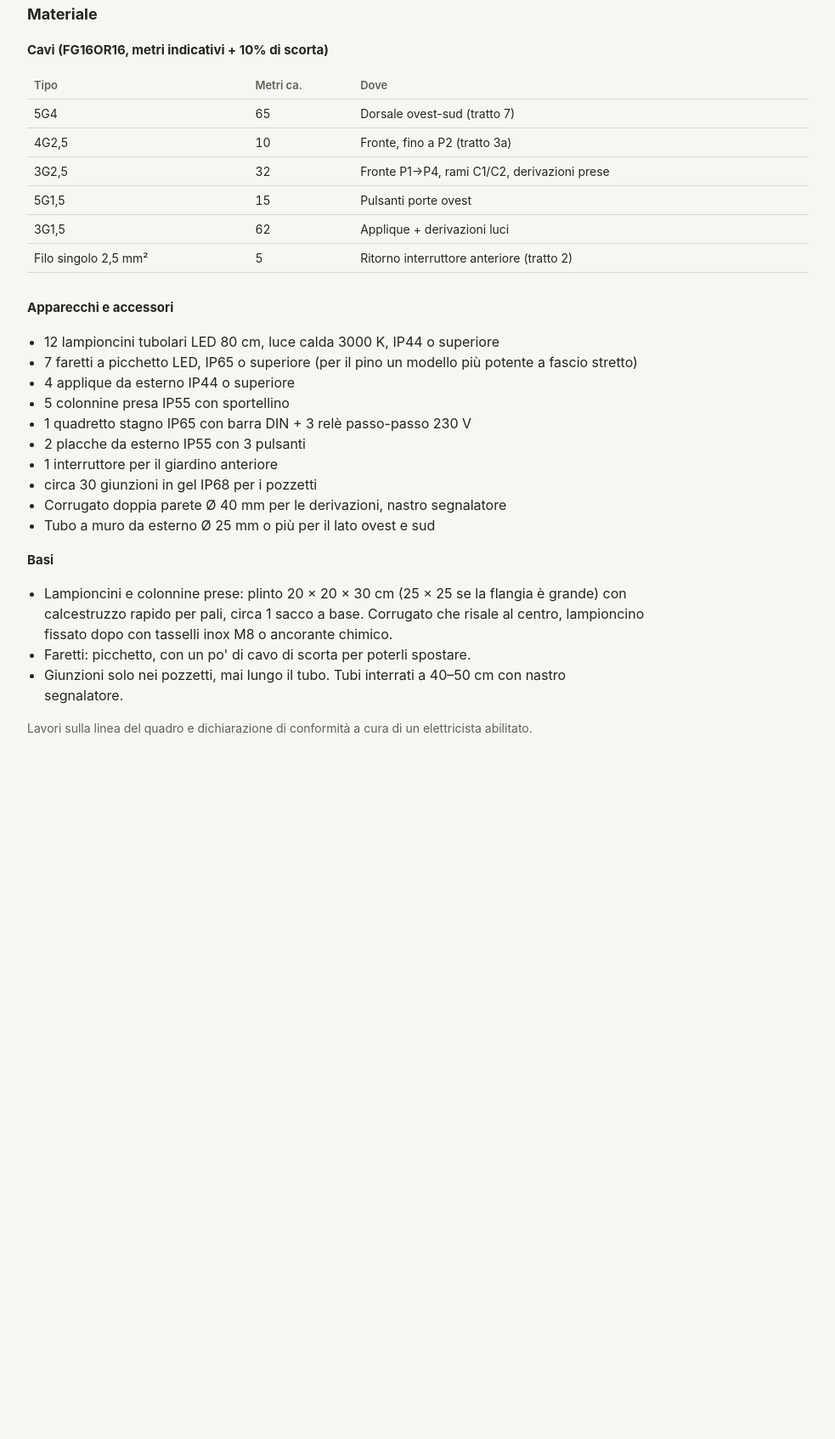
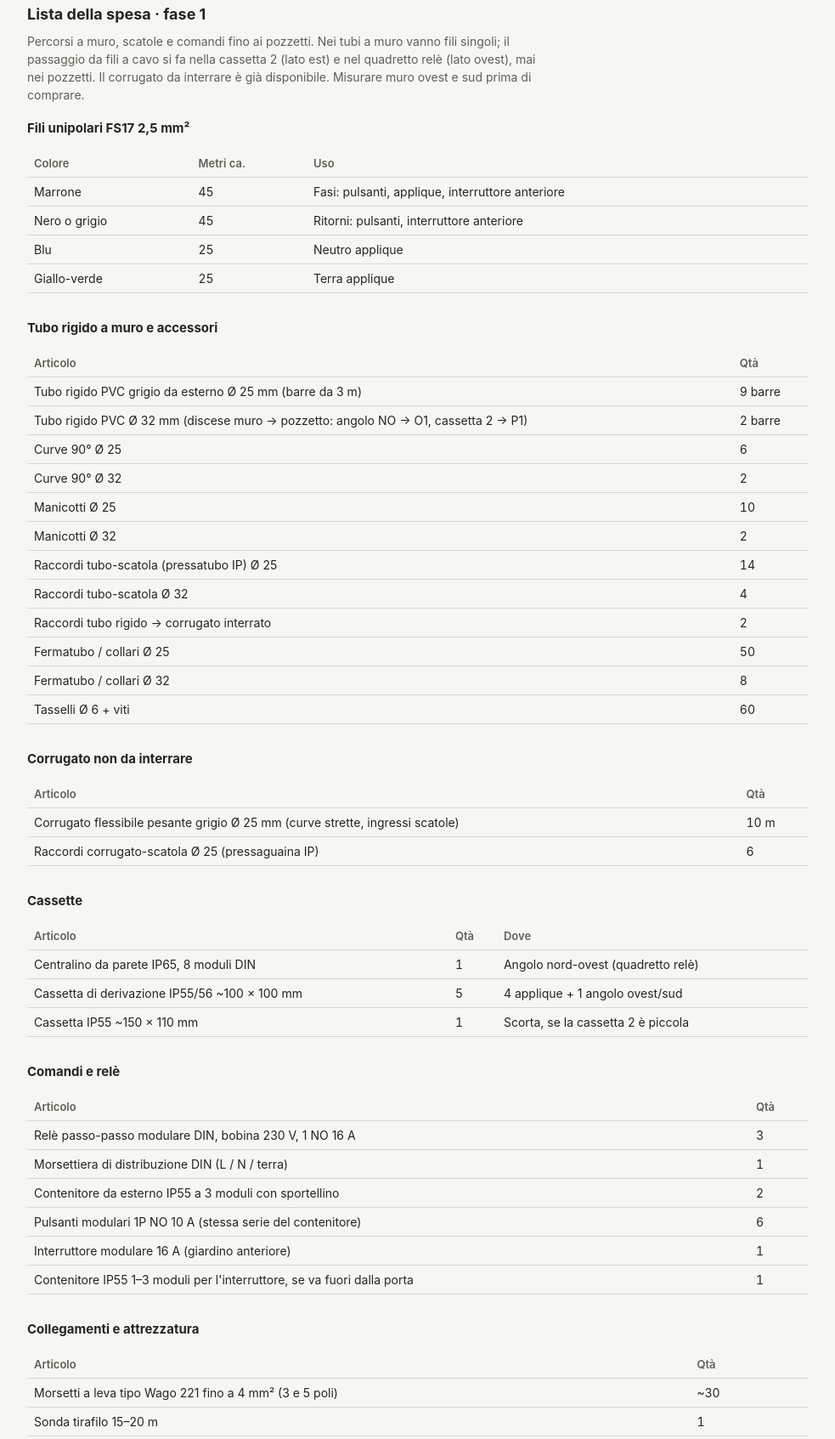
Before and after one commit to stefanoiacino/illuminazione-giardino, a plain HTML site: page index.html in a window 1280 px wide. Shown: the part 2633-4326 px from the top of the page at 85% size, without its empty margins (148-1131 px from the left). Before the commit the page ends 3556 px from the top, so only its background shows below. Drawn offline with Linux system fonts and the light colour scheme.

Commit message:
Lista della spesa fase 1, fili a muro 2,5 mm²
Co-Authored-By: Claude Opus 5.5 <noreply@anthropic.com>

```diff
--- a/index.html
+++ b/index.html
@@ -259,24 +259,81 @@ ul{padding-left:20px}
 <tr><td>3a</td><td>Cassetta 2 → P1 → P2</td><td>FG16OR16 4G2,5</td><td>L anteriore, L fissa (Pr5), N, terra</td><td class="todo">da posare</td><td class="n">10</td></tr>
 <tr><td>3b</td><td>P1 → P3 → P4</td><td>FG16OR16 3G2,5</td><td>L anteriore, N, terra</td><td class="todo">da posare</td><td class="n">12</td></tr>
 <tr><td>4</td><td>Cassetta 2 → muro est e nord → angolo legnaia</td><td>3 × 4 mm²</td><td>L, N, terra</td><td class="ok">già posato</td><td class="n">–</td></tr>
-<tr><td>5</td><td>Quadretto → pulsanti porta N e S</td><td>FG16OR16 5G1,5</td><td>comune, 3 ritorni, riserva</td><td class="todo">da posare (tubo a muro nuovo)</td><td class="n">15</td></tr>
-<tr><td>6</td><td>Quadretto → applique W1–W4</td><td>FG16OR16 3G1,5</td><td>L applique, N, terra</td><td class="todo">da posare (tubo a muro nuovo)</td><td class="n">22</td></tr>
+<tr><td>5</td><td>Quadretto → pulsanti porta N e S</td><td>fili FS17 2,5 mm² in tubo a muro</td><td>comune, 3 ritorni</td><td class="todo">fase 1</td><td class="n">15</td></tr>
+<tr><td>6</td><td>Quadretto → applique W1–W4</td><td>fili FS17 2,5 mm² in tubo a muro</td><td>L applique, N, terra</td><td class="todo">fase 1</td><td class="n">22</td></tr>
 <tr><td>7</td><td>Quadretto → O1 → … → O5 → S1 → S2 → S3</td><td>FG16OR16 5G4</td><td>L lampioncini, L faretti, L prese, N, terra</td><td class="todo">da posare (tubo angolo → O1 da fare)</td><td class="n">65</td></tr>
 <tr><td>7b</td><td>S1 → C1, S2 → C2</td><td>FG16OR16 3G2,5</td><td>L, N, terra</td><td class="todo">da posare</td><td class="n">10</td></tr>
-<tr><td>Der.</td><td>Pozzetto → 12 lampioncini + 7 faretti</td><td>FG16OR16 3G1,5</td><td>L, N, terra</td><td class="todo">da posare</td><td class="n">40</td></tr>
+<tr><td>Der.</td><td>Pozzetto → 12 lampioncini + 7 faretti</td><td>FG16OR16 3G2,5</td><td>L, N, terra</td><td class="todo">da posare</td><td class="n">40</td></tr>
 <tr><td>Der.</td><td>Pozzetto → 5 colonnine prese</td><td>FG16OR16 3G2,5</td><td>L, N, terra</td><td class="todo">da posare</td><td class="n">10</td></tr>
 </table></div>
 
-<h2>Materiale</h2>
-<h3>Cavi (FG16OR16, metri indicativi + 10% di scorta)</h3>
+<h2>Lista della spesa · fase 1</h2>
+<p class="sub">Percorsi a muro, scatole e comandi fino ai pozzetti. Nei tubi a muro vanno fili singoli; il passaggio da fili a cavo si fa nella cassetta 2 (lato est) e nel quadretto relè (lato ovest), mai nei pozzetti. Il corrugato da interrare è già disponibile. Misurare muro ovest e sud prima di comprare.</p>
+<h3>Fili unipolari FS17 2,5 mm²</h3>
+<div class="tw"><table>
+<tr><th>Colore</th><th>Metri ca.</th><th>Uso</th></tr>
+<tr><td>Marrone</td><td class="n">45</td><td>Fasi: pulsanti, applique, interruttore anteriore</td></tr>
+<tr><td>Nero o grigio</td><td class="n">45</td><td>Ritorni: pulsanti, interruttore anteriore</td></tr>
+<tr><td>Blu</td><td class="n">25</td><td>Neutro applique</td></tr>
+<tr><td>Giallo-verde</td><td class="n">25</td><td>Terra applique</td></tr>
+</table></div>
+<h3>Tubo rigido a muro e accessori</h3>
+<div class="tw"><table>
+<tr><th>Articolo</th><th>Qtà</th></tr>
+<tr><td>Tubo rigido PVC grigio da esterno Ø 25 mm (barre da 3 m)</td><td class="n">9 barre</td></tr>
+<tr><td>Tubo rigido PVC Ø 32 mm (discese muro → pozzetto: angolo NO → O1, cassetta 2 → P1)</td><td class="n">2 barre</td></tr>
+<tr><td>Curve 90° Ø 25</td><td class="n">6</td></tr>
+<tr><td>Curve 90° Ø 32</td><td class="n">2</td></tr>
+<tr><td>Manicotti Ø 25</td><td class="n">10</td></tr>
+<tr><td>Manicotti Ø 32</td><td class="n">2</td></tr>
+<tr><td>Raccordi tubo-scatola (pressatubo IP) Ø 25</td><td class="n">14</td></tr>
+<tr><td>Raccordi tubo-scatola Ø 32</td><td class="n">4</td></tr>
+<tr><td>Raccordi tubo rigido → corrugato interrato</td><td class="n">2</td></tr>
+<tr><td>Fermatubo / collari Ø 25</td><td class="n">50</td></tr>
+<tr><td>Fermatubo / collari Ø 32</td><td class="n">8</td></tr>
+<tr><td>Tasselli Ø 6 + viti</td><td class="n">60</td></tr>
+</table></div>
+<h3>Corrugato non da interrare</h3>
+<div class="tw"><table>
+<tr><th>Articolo</th><th>Qtà</th></tr>
+<tr><td>Corrugato flessibile pesante grigio Ø 25 mm (curve strette, ingressi scatole)</td><td class="n">10 m</td></tr>
+<tr><td>Raccordi corrugato-scatola Ø 25 (pressaguaina IP)</td><td class="n">6</td></tr>
+</table></div>
+<h3>Cassette</h3>
+<div class="tw"><table>
+<tr><th>Articolo</th><th>Qtà</th><th>Dove</th></tr>
+<tr><td>Centralino da parete IP65, 8 moduli DIN</td><td class="n">1</td><td>Angolo nord-ovest (quadretto relè)</td></tr>
+<tr><td>Cassetta di derivazione IP55/56 ~100 × 100 mm</td><td class="n">5</td><td>4 applique + 1 angolo ovest/sud</td></tr>
+<tr><td>Cassetta IP55 ~150 × 110 mm</td><td class="n">1</td><td>Scorta, se la cassetta 2 è piccola</td></tr>
+</table></div>
+<h3>Comandi e relè</h3>
+<div class="tw"><table>
+<tr><th>Articolo</th><th>Qtà</th></tr>
+<tr><td>Relè passo-passo modulare DIN, bobina 230 V, 1 NO 16 A</td><td class="n">3</td></tr>
+<tr><td>Morsettiera di distribuzione DIN (L / N / terra)</td><td class="n">1</td></tr>
+<tr><td>Contenitore da esterno IP55 a 3 moduli con sportellino</td><td class="n">2</td></tr>
+<tr><td>Pulsanti modulari 1P NO 10 A (stessa serie del contenitore)</td><td class="n">6</td></tr>
+<tr><td>Interruttore modulare 16 A (giardino anteriore)</td><td class="n">1</td></tr>
+<tr><td>Contenitore IP55 1–3 moduli per l'interruttore, se va fuori dalla porta</td><td class="n">1</td></tr>
+</table></div>
+<h3>Collegamenti e attrezzatura</h3>
+<div class="tw"><table>
+<tr><th>Articolo</th><th>Qtà</th></tr>
+<tr><td>Morsetti a leva tipo Wago 221 fino a 4 mm² (3 e 5 poli)</td><td class="n">~30</td></tr>
+<tr><td>Sonda tirafilo 15–20 m</td><td class="n">1</td></tr>
+<tr><td>Lubrificante passacavi</td><td class="n">1</td></tr>
+<tr><td>Cordina guida da lasciare nei tubi</td><td class="n">1 rotolo</td></tr>
+<tr><td>Etichette per cavi + pennarello</td><td class="n">1 kit</td></tr>
+<tr><td>Fascette, nastro isolante</td><td class="n">q.b.</td></tr>
+</table></div>
+
+<h2>Materiale fasi successive</h2>
+<h3>Cavi per la parte interrata (FG16OR16, metri indicativi + 10% di scorta)</h3>
 <div class="tw"><table>
 <tr><th>Tipo</th><th>Metri ca.</th><th>Dove</th></tr>
 <tr><td>5G4</td><td class="n">65</td><td>Dorsale ovest-sud (tratto 7)</td></tr>
 <tr><td>4G2,5</td><td class="n">10</td><td>Fronte, fino a P2 (tratto 3a)</td></tr>
-<tr><td>3G2,5</td><td class="n">32</td><td>Fronte P1→P4, rami C1/C2, derivazioni prese</td></tr>
-<tr><td>5G1,5</td><td class="n">15</td><td>Pulsanti porte ovest</td></tr>
-<tr><td>3G1,5</td><td class="n">62</td><td>Applique + derivazioni luci</td></tr>
-<tr><td>Filo singolo 2,5 mm²</td><td class="n">5</td><td>Ritorno interruttore anteriore (tratto 2)</td></tr>
+<tr><td>3G2,5</td><td class="n">72</td><td>Fronte P1→P4, rami C1/C2, derivazioni luci e prese</td></tr>
 </table></div>
 
 <h3>Apparecchi e accessori</h3>
@@ -285,12 +342,8 @@ ul{padding-left:20px}
 <li>7 faretti a picchetto LED, IP65 o superiore (per il pino un modello più potente a fascio stretto)</li>
 <li>4 applique da esterno IP44 o superiore</li>
 <li>5 colonnine presa IP55 con sportellino</li>
-<li>1 quadretto stagno IP65 con barra DIN + 3 relè passo-passo 230 V</li>
-<li>2 placche da esterno IP55 con 3 pulsanti</li>
-<li>1 interruttore per il giardino anteriore</li>
 <li>circa 30 giunzioni in gel IP68 per i pozzetti</li>
-<li>Corrugato doppia parete Ø 40 mm per le derivazioni, nastro segnalatore</li>
-<li>Tubo a muro da esterno Ø 25 mm o più per il lato ovest e sud</li>
+<li>Corrugato doppia parete Ø 40 mm per le derivazioni (già disponibile), nastro segnalatore</li>
 </ul>
 
 <h3>Basi</h3>
```
